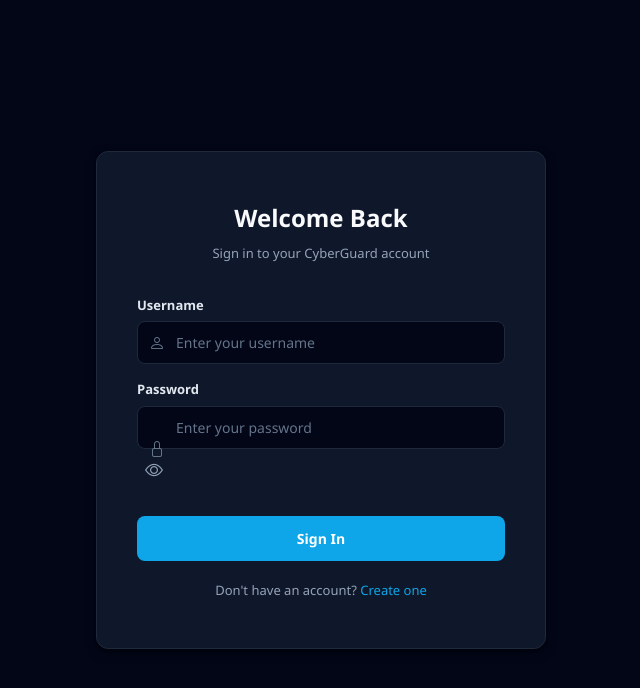
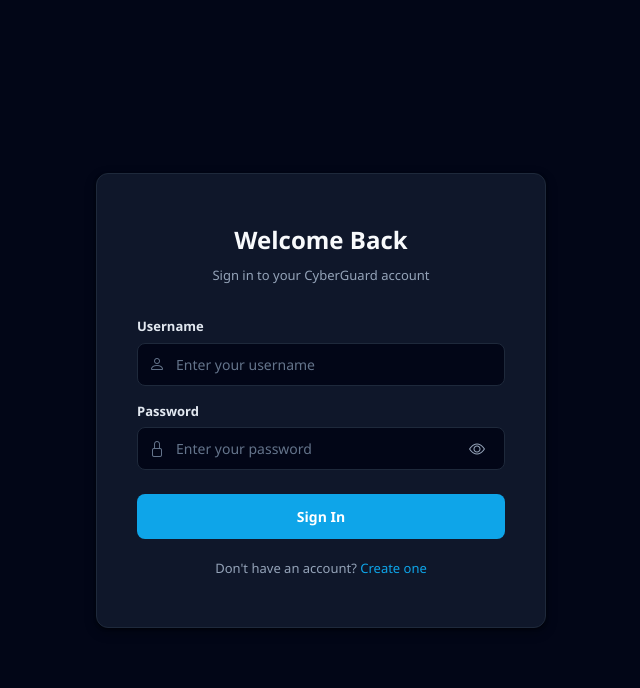
Before and after one commit to Neelrana12/auth_system, a Flask app: page / in a window 1280 px wide. Shown: the top 688 px of the page, without its empty margins (319-959 px from the left). Run offline with Flask 3, Linux system fonts and the light colour scheme.

Commit message:
Fix password toggle eye icon positioning - align to right side of input

```diff
--- a/static/css/style.css
+++ b/static/css/style.css
@@ -772,6 +772,7 @@ body.auth-page {
 
 .input-icon-wrap .form-input {
     padding-left: 38px;
+    padding-right: 40px;
 }
 
 .input-icon {
@@ -781,6 +782,26 @@ body.auth-page {
     transform: translateY(-50%);
     color: #64748b;
     font-size: 16px;
+}
+
+.password-toggle {
+    position: absolute !important;
+    right: 12px !important;
+    top: 50% !important;
+    transform: translateY(-50%) !important;
+    background: none !important;
+    border: none !important;
+    cursor: pointer !important;
+    padding: 6px 8px !important;
+    color: var(--text-muted) !important;
+    font-size: 16px !important;
+    display: flex !important;
+    align-items: center !important;
+    justify-content: center !important;
+}
+
+.password-toggle:hover {
+    color: var(--blue-primary) !important;
 }
 
 .auth-footer {
```
